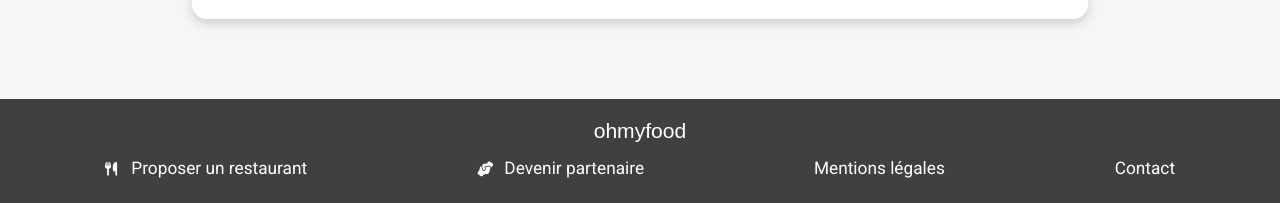
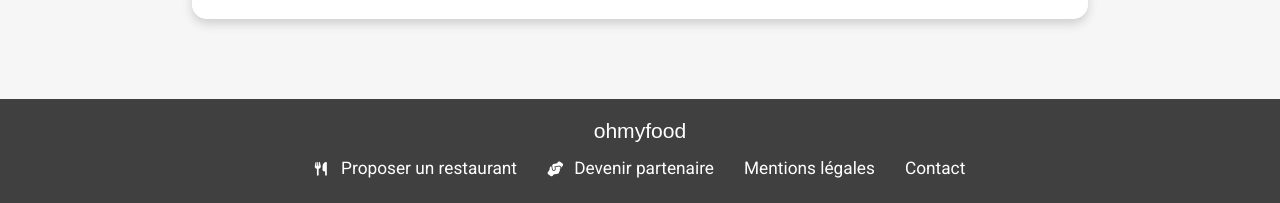
Before and after one commit to Tham94/Tham94.github.io, a website: page index.html in a window 1280 px wide. Shown: the part 2273-2476 px from the top of the page. Drawn offline with Linux system fonts and the light colour scheme; a web font is replaced by a local one.

Commit message:
responsive in all pages finished

```diff
--- a/sass/layouts/_footer.scss
+++ b/sass/layouts/_footer.scss
@@ -12,7 +12,7 @@
     }
     @include desktop-screen{
         flex-flow: row wrap;
-        justify-content: space-around;
+        justify-content: center;
         height: auto;
         font-size: 120%;
     }
@@ -37,6 +37,9 @@
         &--partenaire, &--propose, &--mentions, &--contact{
             font-size: 90%;
             margin: 5px 0;
+            @include desktop-screen{
+                margin: 5px 15px;
+            }
         }
         &--partenaire{
             & i{
--- a/sass/layouts/_styles_menu.scss
+++ b/sass/layouts/_styles_menu.scss
@@ -30,6 +30,12 @@
     &__title{ // RESTAURANT TITLE
         &--palette, &--enchantee, &--francaise, &--delice{
            @include restaurant-title;
+           @include tablet-screen{
+            & i{
+                margin: 0 20px;
+            }
+            width: 100%;
+           }
         }
         &--entrees, &--plats, &--desserts{ // TYPE OF MENU TITLE
             @include menu-type-title;
--- a/sass/utils/_mixins.scss
+++ b/sass/utils/_mixins.scss
@@ -77,19 +77,26 @@
     display: flex;
     justify-content: space-between;
     align-items: center;
+    @include tablet-screen{
+        padding-left: 30px;
+        padding-right: 30px;
+        justify-content: center;
+    }
 
 }
 
-// Section entrées, plats, desserts
+// SECTION : ENTREES PLATS DESSERTS
 //_________________________________
 @mixin menu-section {
     padding: 0 20px 20px 20px;
     display: flex;
     flex-direction: column;
+    @include tablet-screen{
+        align-items: center;
+    }
 }
 
 // SECTION TITLE
-//_____________
 
 @mixin menu-type-title {
     text-transform: uppercase;
@@ -104,6 +111,11 @@
         height: 3px;
         width: 40px;
         background: $color-tertiary;
+        @include tablet-screen{
+            margin: auto;
+            position: relative;
+            top: 5px;
+        }
     }
 }
 
@@ -120,6 +132,9 @@
     box-shadow: $btn-shadow;
     background-color: $white;
     border-radius: 15px;
+    @include tablet-screen{
+        width: 50%;
+    }
 }
 
 // Menu Button styles
```
Also changed, not shown: css/styles.css, 1 other file.
